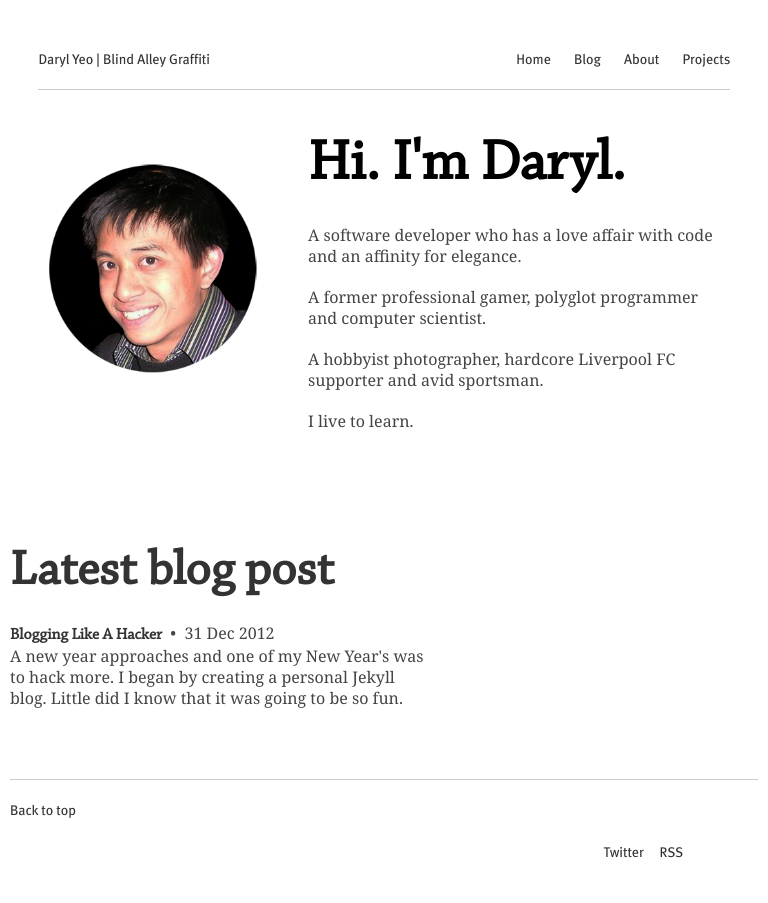
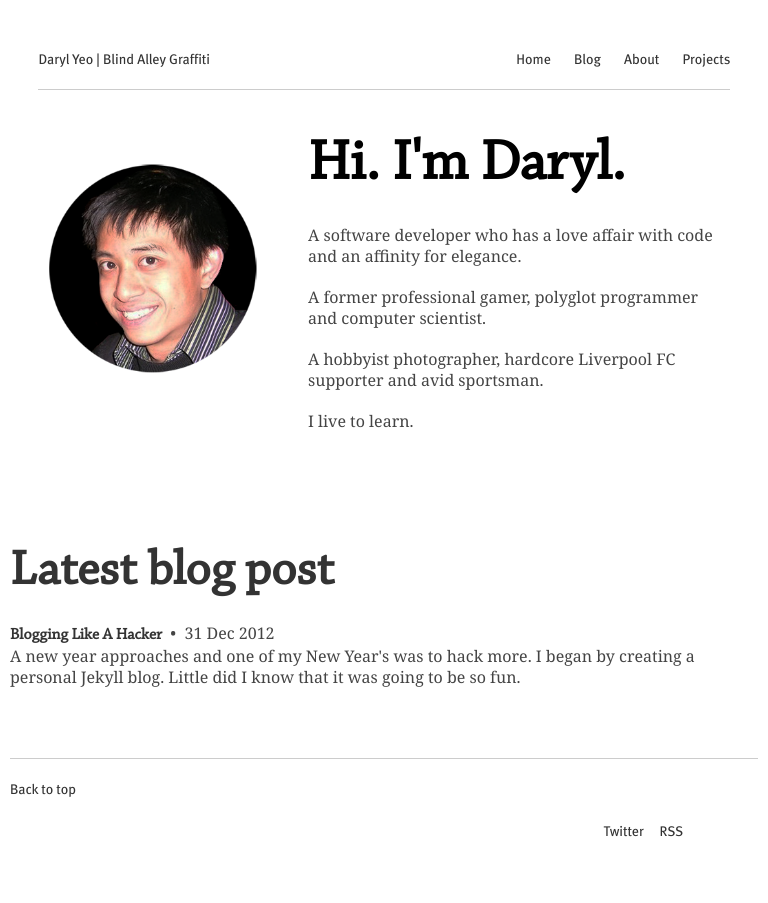
Before and after one commit to aacyun/jianxioy.github.com, a Jekyll site: the page built from index.html, in a window 768 px wide. Built offline with Jekyll 4.4.1, drawn with Linux system fonts in a browser that asks for light colours; Markdown is read by kramdown in place of the engine named in the settings.

Commit message:
Testing footer on mobile.

```diff
--- a/static/css/layout.css
+++ b/static/css/layout.css
@@ -153,6 +153,7 @@ a:hover {
 		#logo-primary,
 		#nav-primary,
 		#avatar,
+		#latest,
 		.footer,
 		.back-to-top,
 		.footer-nav,
@@ -163,8 +164,7 @@ a:hover {
 			top: 60px;
 			left: 20px;
 		}
-		#home-content,
-		#latest {
+		#home-content{
 			width: 55%;
 		}
 		#nav-primary ul {
```
